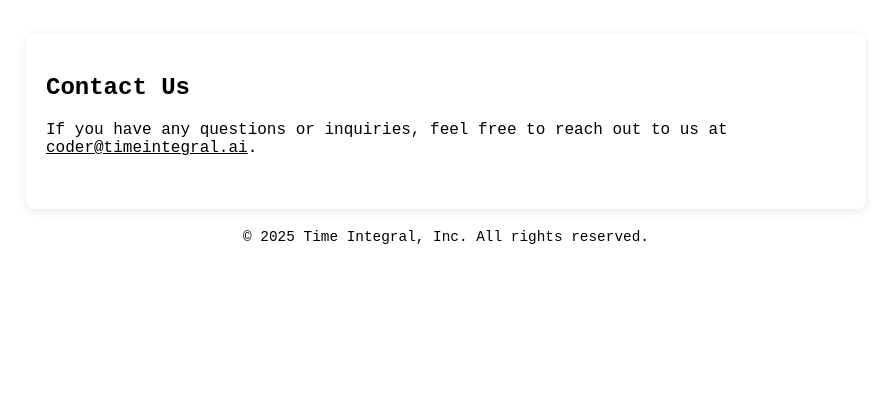
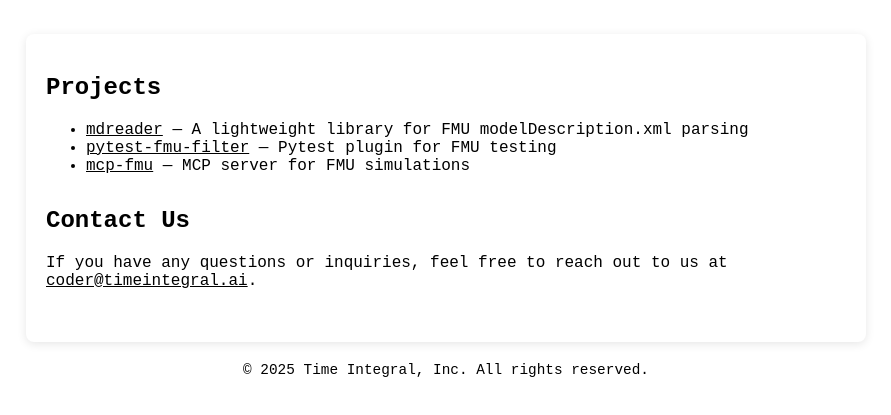
Before and after one commit to time-integral/time-integral.github.io, a plain HTML site: page index.html in a window 1280 px wide. Shown: the part 313-728 px from the top of the page, without its empty margins (194-1085 px from the left). Drawn offline with Linux system fonts and the light colour scheme.

Commit message:
update projects

```diff
--- a/index.html
+++ b/index.html
@@ -15,6 +15,14 @@
     </header>
     <main>
         <section>
+            <h2>Projects</h2>
+            <ul>
+                <li><a href="https://pypi.org/project/mdreader/">mdreader</a> — A lightweight library for FMU modelDescription.xml parsing</li>
+                <li><a href="https://pypi.org/project/pytest-fmu-filter/">pytest-fmu-filter</a> — Pytest plugin for FMU testing</li>
+                <li><a href="https://pypi.org/project/mcp-fmu/">mcp-fmu</a> — MCP server for FMU simulations</li>
+            </ul>
+        </section>
+        <section>
             <h2>Contact Us</h2>
             <p>If you have any questions or inquiries, feel free to reach out to us at <a
                     href="mailto:coder@timeintegral.ai">coder@timeintegral.ai</a>.</p>
```
